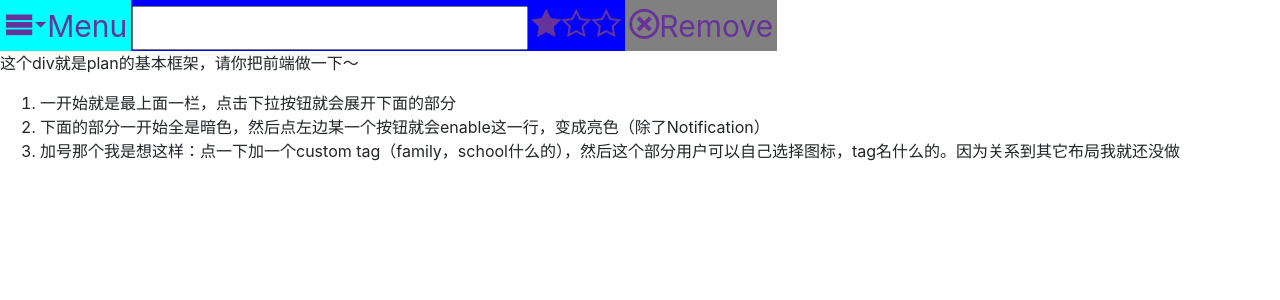
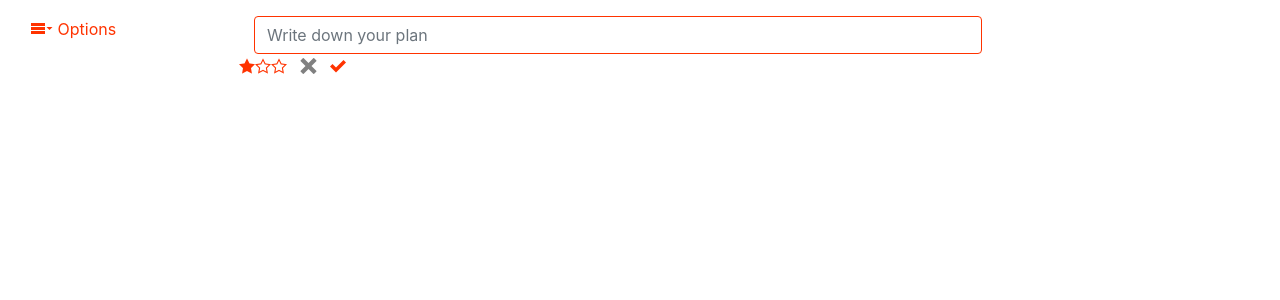
Before and after one commit to AyatsujiTsukasa/Ant-Planner, a PHP site: page /planDemo.html in a window 1280 px wide. Shown: the top 300 px of the page. Run offline with PHP 8.4, Linux system fonts and the light colour scheme; some libraries are stand-ins or nearby versions.

Commit message:
Update for userhome and planDemo

```diff
--- a/planDemo.html
+++ b/planDemo.html
@@ -22,55 +22,96 @@
 	</script>
 	<script src="https://ajax.googleapis.com/ajax/libs/jquery/2.1.4/jquery.min.js"></script>
 	<link rel="stylesheet" href="https://maxcdn.bootstrapcdn.com/bootstrap/4.0.0-alpha.2/css/bootstrap.min.css" integrity="sha384-y3tfxAZXuh4HwSYylfB+J125MxIs6mR5FOHamPBG064zB+AFeWH94NdvaCBm8qnd" crossorigin="anonymous">
-	<link rel="stylesheet" type="text/css" href="public.css">
 	<link rel="stylesheet" type="text/css" href="planStyle.css">
+	<link rel="stylesheet" type="text/css" href="datetimepicker/jquery.datetimepicker.css"/ >
 </head>
 <body>
-	<div class="plan">
+	<div class="container-fluid">
 		<form class="planForm" id="planForm" method="get" >
-			<table class="planTable">
-				<tr>
-					<td rowspan="1" class="topHeader"></td><td colspan="1" class="planTagHeader"><p class="planTagHeaderIconDown icon">Menu</p></td>
+			<div class="form-group row header">
+				<div class="col-sm-2 planTagHeader"><p class="planTagHeaderIconDown icon"> Options</p></div>
+				<div class="col-sm-10 planName">
 					<!-- 我把两个hidden的input放在了td里面的最前面，不需要改它们的顺序。js里要用这个顺序。加element的话加在它们后面 -->
-					<td colspan="3" class="planName"><input type="hidden" name="importance" value="1" /><input type="hidden" name="ownerId" /><input type="text" name="name" class="planNameText" /><span class="importance1 importance icon"></span></td><td class="cancel"><p class="cancelIcon icon">Remove</p></td>
-				</tr>
-				<tr class="subHidden">
-					<td rowspan="1" class="customTagHeader"></td><td class="newCustomTag"><p class="newCustomTagIcon icon"></p></td>
-					<td rowspan="1" colspan="3" class="planDesc"><textarea name="desc" class="planDescText"></textarea></td>
-				</tr>
-				<tr class="subHidden">
-					<td rowspan="5" class="infoTagHeader"></td><td class="dueTag"><p class="dueTagIcon icon">Due</p></td><td colspan="3" class="due"><input type="datetime-local" name="due" class="dueDateTime" /></td>
-				</tr>
-				<tr class="subHidden">
-					<td class="repeatTag"><p class="repeatTagIcon icon">Repeat</p><td colspan="3" class="repeat"><input type="text" name="repeat"></td></td>
-				</tr>
-				<tr class="subHidden">
+					<input type="hidden" name="importance" value="1" /><input type="hidden" name="ownerId" />
+					<div class="col-sm-9">
+						<input type="text" name="name" class="planName-input form-control" placeholder="Write down your plan" />
+					</div>
+					<span class="importance1 importance icon">&nbsp;&nbsp;</span>
+					<span class="cancel icon" data-toggle="tooltip" data-placement="bottom" title="Cancel">&nbsp;&nbsp;</span>
+					<span class="submit icon" data-toggle="tooltip" data-placement="bottom" title="Add"></span>
+				</div>
+			</div>
+			<div class="form-group row subHidden planDesc">
+				<label for="planDesc" class="col-sm-2 form-control-label planDescIcon icon"> Details</label>
+				<div class="col-sm-10">
+					<textarea class="form-control planDesc-input" name="planDesc"></textarea>
+				</div>
+			</div>
+			<div class="form-group row subHidden tags">
+				<label for="tags" class="col-sm-2 form-control-label newCustomTagIcon icon"> Tag</label>
+				<div class="col-sm-10">
+					<input class="form-control tags-input" name="tags" list="commonTags" />
+					<datalist id="commonTags">
+						<option value="Work">
+						<option value="Study">
+						<option value="Family">
+						<option value="Personal">
+					</datalist>
+				</div>
+			</div>
+			<div class="form-group row subHidden due">
+				<label for="due" class="col-sm-2 form-control-label dueTagIcon icon"> Due</label>
+				<div class="col-sm-10">
+					<input type="text" name="due" class="form-control dueDateTime due-input" id="datetimepicker" />
+				</div>
+			</div>
+			<div class="form-group row subHidden repeat">
+				<label for="repeat" class="col-sm-2 form-control-label repeatTagIcon icon"> Repeat</label>
+				<div class="col-sm-10">
+					<select class="form-control c-select repeat-input" name="repeat">
+						<option value="never">Never</option>
+						<option value="day">Every day</option>
+						<option value="week">Every week</option>
+						<option value="month">Every month</option>
+						<option value="year">Every year</option>
+					</select>
+				</div>
+			</div>
+			<div class="form-group row subHidden reminderRow">
 				<!-- 这里也一样，这个tr里所有td里的input全是hidden，都在最前面，不用改顺序。要加element的话就加在它们后面 -->
-					<td class="reminderTag"><p class="reminderTagIcon icon">Reminder</p></td>
-					<td class="phoneAlarm"><input type="hidden" name="phoneAlarm" value="0" /><p class="reminder phoneAlarmIcon icon reminderDisabled">Alarm</p></td>
-					<td class="phonePush"><input type="hidden" name="phonePush" value="0" /><p class="reminder phonePushIcon icon reminderDisabled">Push</p></td>
-					<td class="desktopPush"><input type="hidden" name="desktopPush" value="0" /><p class="reminder desktopPushIcon icon reminderDisabled"> Push</p></td>
-				</tr>
-				<tr class="subHidden">
-					<td class="urlTag"><p class="urlTagIcon icon">Url</p></td><td colspan="3" class="url"><input type="text" name="url" class="urlText" /></td>
-				</tr>
-				<tr class="subHidden">
-					<td class="locationTag"><p class="locationTagIcon icon">Location</p></td><td colspan="3" class="location"><input type="text" name="locationText" /><ul class="dropDownList"></ul></td>
-				</tr>
-				<tr class="subHidden">
-					<td class="empty"></td><td class="empty"></td><td colspan="3" class="map"><div id="map" style="height:280px;width:400px;"></div></td>
-				</tr>
+				<label for="reminder" class="col-sm-2 form-control-label reminderTagIcon icon"> Reminder</label>
+				<div class="col-sm-10">
+					<div class="col-sm-4 phoneAlarm">
+						<input type="hidden" name="phoneAlarm" value="0" class="form-control" /><p class="reminder phoneAlarmIcon icon reminderDisabled"> Alarm</p>
 					</div>
-			</table>
+					<div class="col-sm-4 phonePush">
+						<input type="hidden" name="phonePush" value="0" /><p class="reminder phonePushIcon icon reminderDisabled" data-toggle="modal" data-target="#reminderTime"> Push</p>
+					</div>
+					<div class="col-sm-4 desktopPush">
+						<input type="hidden" name="desktopPush" value="0" /><p class="reminder desktopPushIcon icon reminderDisabled" data-toggle="modal" data-target="#setReminderTime"> Push</p>
+					</div>
+				</div>
+			</div>
+			<div class="form-group row subHidden url">
+				<label for="url" class="col-sm-2 form-control-label urlTagIcon icon"> Url</label>
+				<div class="col-sm-10 url">
+					<input type="url" name="url" class="form-control urlText url-input" />
+				</div>
+			</div>
+			<div class="form-group row subHidden locationRow">
+				<label for="location" class="col-sm-2 form-control-label locationTagIcon icon">Location</p></label>
+				<div class="col-sm-10 location">
+					<input type="text" name="location" class="form-control location-input" /><ul class="dropDownList list-group"></ul>
+				</div>
+				<div class="col-sm-10 col-sm-offset-2">
+					<div class="map">
+						<div id="map" style="height:280px"></div>
+					</div>
+				</div>
+			</div>
 		</form>
 	</div>
-	<p>这个div就是plan的基本框架，请你把前端做一下～</p>
-		<ol>
-		<li>一开始就是最上面一栏，点击下拉按钮就会展开下面的部分</li>
-		<li>下面的部分一开始全是暗色，然后点左边某一个按钮就会enable这一行，变成亮色（除了Notification）</li>
-		<li>加号那个我是想这样：点一下加一个custom tag（family，school什么的），然后这个部分用户可以自己选择图标，tag名什么的。因为关系到其它布局我就还没做</li>
-		</ol>
-
 	<script type="text/javascript" src="plan.js"></script>
+	<script src="datetimepicker/jquery.datetimepicker.full.min.js"></script>
 </body>
 </html>
--- a/planStyle.css
+++ b/planStyle.css
@@ -3,38 +3,34 @@
     src: url(Fonts/icomoon.woff);
 }
 
-.icon {
-    margin: 0px 3px 0px 3px;
-    font-size: 30px;
+.planForm {
+    padding: 1rem;
+    color: darkgrey;
 }
 
 .importance1:before {
     font-family: icon;
     content: "\e9d9\e9d7\e9d7";
+    cursor: pointer;
 }
 .importance2:before {
     font-family: icon;
     content: "\e9d9\e9d9\e9d7";
+    cursor: pointer;
 }
 .importance3:before {
     font-family: icon;
     content: "\e9d9\e9d9\e9d9";
+    cursor: pointer;
 }
 
-.planTable {
-    font-size: 25px;
-    border-collapse: collapse;
-    border-spacing: 0;
-    text-align: center;
-    color: rebeccapurple;
+/* Header */
+.header {
+    color: #ff3300;
 }
 
-.topHeader {
-    background-color: cyan;
-}
-
-.planTagHeader {
-    background-color: cyan;
+.planTagHeader{
+    cursor: pointer;
 }
 
 .planTagHeaderIconDown:before {
@@ -47,86 +43,114 @@
     font-family: icon;
 }
 
-.due {
-    background-color: darkseagreen;
+.planName-input{
+    border-color: #ff3300;
 }
 
-.dueTag {
-    background-color: darkgoldenrod;
+.planName-input:focus{
+    border-color: #ff3300;
+    box-shadow: 0 0 2px red;
 }
 
-.planName {
-    background-color: blue;
-}
-
-.customTagHeader {
-    background-color: orange;
-    width: 3px;
-}
-
-.infoTagHeader {
-    background-color: chartreuse;
-    width: 3px;
-}
-
-.empty {
-    background-color: transparent;
-}
-
-.newCustomTag {
-    background-color: lightgray;
-}
-
-.newCustomTagIcon:before {
+/* Plan Description */
+.planDescIcon:before {
     content: "\ea0a";
     font-family: icon;
 }
 
-.planDesc {
-    background-color: lightblue;
+.planDesc-active {
+    color: #ff8000;
 }
 
-.reminderTag {
-    background-color: red;
+.planDesc-active-input{
+    border-color:#ff8000;
 }
 
-.reminderTagIcon:before {
-    content: "\e950";
+.planDesc-input:focus{
+    border-color:#ff8000;
+    box-shadow: 0 0 2px orange;
+}
+
+/* Custom Tag */
+.newCustomTagIcon:before {
+    content: "\e935";
     font-family: icon;
 }
 
-.phonePush {
-    background-color: darkcyan;
+.tags-active{
+    color: #ffcc00;
 }
 
-.phoneAlarm {
-    background-color: violet;
+.tags-active-input{
+    border-color:#ffcc00;
 }
 
-.desktopPush {
-    background-color: slateblue;
+.tags-input:focus{
+    border-color:#ffcc00;
+    box-shadow: 0 0 2px yellow;
 }
 
-.urlTag {
-    background-color: mediumpurple;
-}
-
-.urlTagIcon:before {
-    content: "\e9cb";
+/* Due */
+.dueTagIcon:before {
+    content: "\e953";
     font-family: icon;
 }
 
-.url {
-    background-color: rosybrown;
+.due-active{
+    color: #009900;
 }
 
-.locationTag {
-    background-color: tomato;
+.due-active-input{
+    border-color:#009900;
 }
 
-.locationTagIcon:before {
-    content: "\e947";
+.due-input:focus{
+    border-color:#009900;
+    box-shadow: 0 0 2px green;
+}
+
+/* Repeat */
+.repeatTagIcon:before {
+    content: "\ea2d";
     font-family: icon;
+}
+
+.repeat-active{
+    color: #3399ff;
+}
+
+.repeat-active-input{
+    border-color: #3399ff;
+}
+
+.repeat-input:focus{
+    border-color: #3399ff;
+    box-shadow: 0 0 2px dodgerblue;
+}
+
+/* Reminder */
+.reminderTagIcon:before {
+    content: "\e951";
+    font-family: icon;
+}
+
+.reminderTagIcon-active{
+    color: #5353c6;
+}
+
+.reminder{
+    text-align: center;
+    cursor: pointer;
+    color: white;
+}
+
+.reminderDisabled {
+    background-color: darkgrey;
+}
+
+.reminderEnabled {
+    background-color: #5353c6;
+    color: white;
 }
 
 .phonePushIcon:before {
@@ -135,7 +159,7 @@
 }
 
 .phoneAlarmIcon:before {
-    content: "\e958";
+    content: "\e950";
     font-family: icon;
 }
 
@@ -144,58 +168,65 @@
     font-family: icon;
 }
 
-.repeatTagIcon:before {
-    content: "\ea2d";
+/* Url */
+.urlTagIcon:before {
+    content: "\e9cb";
     font-family: icon;
 }
 
-.repeatTag {
-    background-color: sienna;
+.url-active {
+    color: rebeccapurple;
 }
 
-.repeat {
-    background-color: salmon;
+.url-active-input{
+    border-color: rebeccapurple;
 }
 
-.location {
-    background-color: firebrick;
+.url-input:focus{
+    border-color: rebeccapurple;
+    box-shadow: 0 0 2px darkviolet;
+}
+
+/* Location */
+.locationTagIcon:before {
+    content: "\e947";
+    font-family: icon;
+}
+
+.locationTagIcon-active {
+    color: #c6538c;
+}
+
+.location-active-input{
+    border-color: #c6538c;
+}
+
+.location-input:focus{
+    border-color: #c6538c;
+    box-shadow: 0 0 2px #c65370;
 }
 
 .map {
-    background-color: violet;
-    height: 180px;
+    background-color: darkgrey;
 }
 
-.dueTagIcon:before {
-    content: "\e9b8";
+.cancel:before {
+    content: "\ea0f";
     font-family: icon;
+    color:gray;
+    cursor: pointer;
 }
 
-.reminderDisabled {
-    background-color: #222222;
-}
-
-.reminderEnabled {
-    background-color: #AAAAAA;
-}
-
-.cancel {
-    background-color: gray;
-}
-
-.cancelIcon:before {
-    content: "\ea0d";
+.submit:before{
+    content: "\ea10";
     font-family: icon;
+    cursor: pointer;
 }
 
 .subHidden {
     display: none;
 }
 
-.mapChoice {
-    background-color: black;
-    width: 320px;
-    border-bottom-color: white;
-    border-bottom-width: 1px;
-    border-bottom-style: solid;
+.dropDownList {
+    color: black;
 }
--- a/userhome.html
+++ b/userhome.html
@@ -35,11 +35,11 @@
 				<li><a href="#">Tomorrow</a></li>
 				<li><a href="#">Next 7 days</a></li>
 				<li><a href="#">All</a></li>
-				<li class="friends cursor-pointer">Friends</li>
 			</ul>
 		</div>
 		<div class="main">
-			<span class="menu hidden-sm-up cursor-pointer"></span>
+			<span class="menu hidden-sm-up pull-xs-left cursor-pointer"> Menu </span>
+			<span class="friends hidden-md-up pull-xs-right cursor-pointer"> Friends</span><br/><br/>
 			<h3 class="extra-padding" id="welcomeMsg"></h3>
 			<div class="extra-padding"><a  href="planDemo.html" class="btn btn-danger">Add a plan</a></div>
 			<div class="extra-padding">
@@ -52,5 +52,6 @@
 		</div>
 	</div>
 	<script type="text/javascript" src="userhome.js"></script>
+	<script type="text/javascript" src="toggleMenu.js"></script>
 </body>
 </html>
--- a/userhome.js
+++ b/userhome.js
@@ -24,6 +24,7 @@ function toggleMenu() {
 		$(".main").animate({
 			left: "12rem"
 		}, 100);
+		$(".menu").hide();
 	});
 
 	$(".close-menu").click(function() {
@@ -34,6 +35,7 @@ function toggleMenu() {
 			left: "0rem"
 		}, 100);
 		$(".menu").removeClass("hidden-sm-up");
+		$(".menu").show();
 	});
 
 	$(".friends").click(function() {
@@ -43,6 +45,7 @@ function toggleMenu() {
 		$(".main").animate({
 			right: "16rem"
 		}, 0);
+		$(".friends").hide();
 	});
 
 	$(".close-friend").click(function() {
@@ -52,6 +55,8 @@ function toggleMenu() {
 		$(".main").animate({
 			right: "0rem"
 		}, 0);
+		$(".friends").removeClass("hidden-md-up");
+		$(".friends").show();
 	});
 }
 
```
Also changed, not shown: plan.js (+91 -5 lines), userhome.css (+15 -7 lines). Lines whose indentation alone changed are shown as unchanged.
